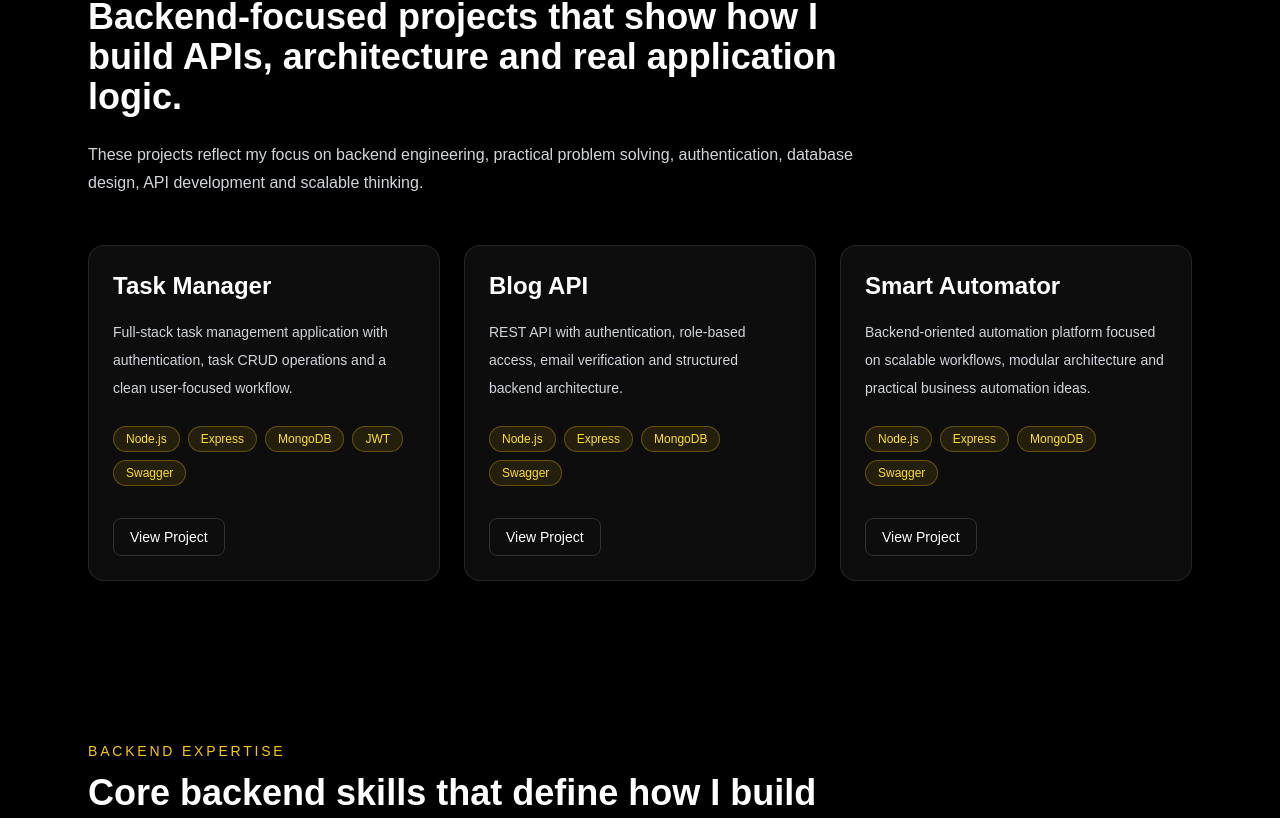
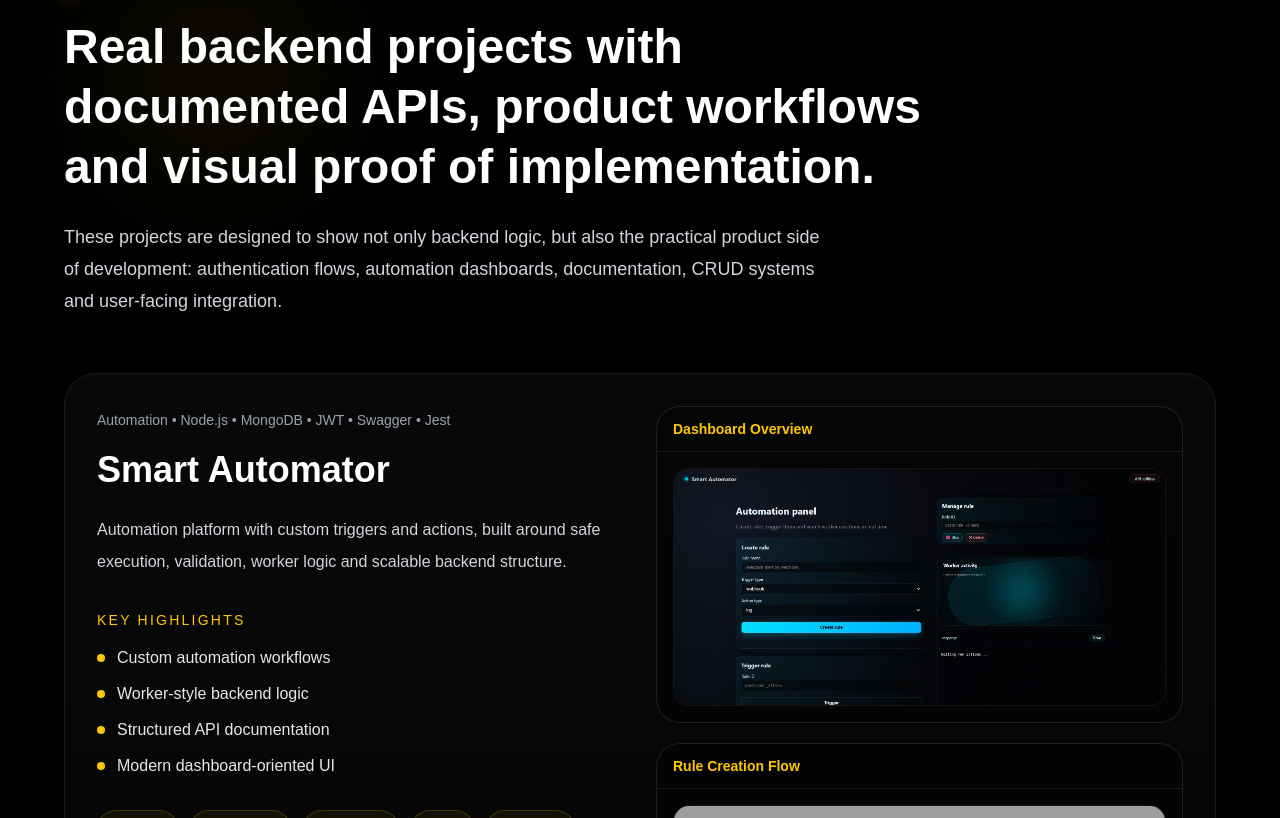
Before and after one commit to AndriyAtWork25/portfolio-next, a Next.js app: page / in a window 1280 px wide. Shown: the part 1222-2040 px from the top of the page. Built offline with nearby package versions, Linux system fonts and the light colour scheme; grey boxes are pictures that could not be loaded.

Commit message:
feat: redisign projects section with showcase cards

```diff
--- a/components/sections/ProjectsSection.tsx
+++ b/components/sections/ProjectsSection.tsx
@@ -1,129 +1,169 @@
-const projects = [
-    {
-        title: "Task Manager",
-        description:
-           "Full-stack task management application with authentication, task CRUD operations and a clean user-focused workflow.",
-           techStack: ["Node.js", "Express", "MongoDB", "JWT", "Swagger"],
-           githubUrl: "https://github.com/AndriyAtWork25/TaskManagerAPI",
-    },
-    {
-        title: "Blog API",
-        description:
-           "REST API with authentication, role-based access, email verification and structured backend architecture.",
-           techStack: ["Node.js", "Express", "MongoDB", "Swagger"],
-           githubUrl: "https://github.com/AndriyAtWork25/Detective-blog.git",
-    },
-    {
-        title: "Smart Automator",
-        description:
-           "Backend-oriented automation platform focused on scalable workflows, modular architecture and practical business automation ideas.",
-           techStack: ["Node.js", "Express", "MongoDB", "Swagger"],
-              githubUrl: "https://github.com/AndriyAtWork25/smart-task-automator.git",
-    },
-];
+import Image from "next/image";
+import { projects } from "@/data/projects";
 
-// Das hier ist die Haupt-Komponente für die komplette Projects Section.
-// Diese Funktion gibt JSX zurück, also die UI, die im Browser gerendert wird.
+/*
+  Neue Projects Section:
+  - deutlich hochwertiger
+  - große Showcase Cards
+  - echte Screenshots + GIFs
+  - modernes Layout statt einfacher Mini-Karten
+*/
+
 export default function ProjectsSection() {
   return (
-    // <section> ist ein semantisches HTML-Element.
-    // Wir geben ihr eine id="projects", damit wir von der Navbar aus
-    // mit href="#projects" direkt hierher springen können.
-    <section id="projects" className="bg-black text-white">
+    <section id="projects" className="relative bg-black text-white">
+      {/* Hintergrund-Layer für mehr Tiefe */}
+      <div className="pointer-events-none absolute inset-0">
+        <div className="tech-grid absolute inset-0 opacity-25" />
+        <div className="absolute left-[8%] top-20 h-56 w-56 rounded-full bg-yellow-500/6 blur-3xl" />
+      </div>
+
+      <div className="container-shell section-space relative">
+
+        {/* Kleine obere Beschriftung */}
+        <div className="mb-4 flex items-center gap-3">
+          <div className="h-3 w-3 rounded-full bg-yellow-400 shadow-[0_0_20px_rgba(212,160,23,0.5)]" />
+          <p className="text-sm font-semibold uppercase tracking-[0.22em] text-white">
+            Projects
+          </p>
+        </div>
+
+        {/* Große Überschrift */}
+        <h2 className="max-w-4xl text-3xl font-bold leading-tight md:text-5xl">
+          Real backend projects with documented APIs, product workflows and visual proof of implementation.
+        </h2>
+
+        {/* Beschreibung */}
+        <p className="mt-6 max-w-3xl text-lg leading-8 text-gray-300">
+          These projects are designed to show not only backend logic, but also
+          the practical product side of development: authentication flows,
+          automation dashboards, documentation, CRUD systems and user-facing integration.
+        </p>
+
+        {/* Abstand nach oben vor den Cards */}
+        <div className="mt-14 space-y-10">
 
           {/*
-        Dieser Container sorgt dafür:
-        - maximale Breite (max-w-6xl)
-        - zentrierte Position (mx-auto)
-        - Innenabstand links/rechts (px-6)
-        - oben/unten Abstand (py-20)
+            Wir rendern jede große Project Card dynamisch.
+            index nutzen wir hier für Layout-Variation:
+            bei jeder zweiten Card drehen wir das Innenlayout.
           */}
-      <div className="mx-auto max-w-6xl px-6 py-20">
+          {projects.map((project, index) => {
+            const isReversed = index % 2 === 1;
 
-        {/* Kleine obere Section-Beschriftung */}
-        <p className="mb-3 text-sm uppercase tracking-[0.2em] text-yellow-400">
-          Featured Projects
+            return (
+              <article
+                key={project.title}
+                className="soft-card overflow-hidden rounded-[2rem] p-6 md:p-8"
+              >
+                <div
+                  className={`grid items-start gap-8 xl:grid-cols-2 ${
+                    isReversed ? "xl:[&>*:first-child]:order-2 xl:[&>*:last-child]:order-1" : ""
+                  }`}
+                >
+
+                  {/* ================= TEXT SIDE ================= */}
+                  <div>
+                    {/* Kleine Kategorie-Zeile */}
+                    <p className="text-sm leading-7 text-gray-400">
+                      {project.eyebrow}
                     </p>
 
-        {/* Hauptüberschrift der Section */}
-        <h2 className="max-w-3xl text-3xl font-bold md:text-4xl">
-          Backend-focused projects that show how I build APIs, architecture and real application logic.
-        </h2>
-
-        {/* Unterstützender Erklärungstext unter der Überschrift */}
-        <p className="mt-6 max-w-3xl text-gray-300 leading-7">
-          These projects reflect my focus on backend engineering, practical problem solving,
-          authentication, database design, API development and scalable thinking.
-        </p>
-
-        {/*
-          Grid = Rasterlayout
-          - auf kleinen Geräten: 1 Spalte
-          - ab md (mittelgroß): 2 Spalten
-          - ab xl (größer): 3 Spalten
-          gap-6 = Abstand zwischen den Karten
-        */}
-        <div className="mt-12 grid grid-cols-1 gap-6 md:grid-cols-2 xl:grid-cols-3">
-
-          {/*
-            .map() geht durch jedes Projekt im Array
-            und erstellt für jedes Projekt eine Card.
-
-            project = aktuelles Element aus dem Array
-            index = Position im Array (0, 1, 2 ...)
-          */}
-          {projects.map((project, index) => (
-
-            // article ist semantisch passend für eigenständigen Inhalt
-            <article
-              key={index}
-              className="rounded-2xl border border-white/10 bg-white/5 p-6 transition hover:border-yellow-400/40 hover:bg-white/10"
-            >
-              {/* Projekttitel */}
-              <h3 className="text-2xl font-semibold text-white">
+                    {/* Titel */}
+                    <h3 className="mt-4 text-3xl font-bold text-white md:text-4xl">
                       {project.title}
                     </h3>
 
-              {/* Projektbeschreibung */}
-              <p className="mt-4 text-sm leading-7 text-gray-300">
+                    {/* Beschreibung */}
+                    <p className="mt-6 max-w-2xl text-base leading-8 text-gray-300">
                       {project.description}
                     </p>
 
-              {/*
-                Bereich für Tech Stack Badges
-                flex-wrap sorgt dafür, dass die kleinen Tags umbrechen,
-                wenn horizontal kein Platz mehr ist.
-              */}
-              <div className="mt-6 flex flex-wrap gap-2">
+                    {/* Highlights */}
+                    <div className="mt-8">
+                      <p className="text-sm uppercase tracking-[0.16em] text-yellow-400">
+                        Key Highlights
+                      </p>
 
-                {/*
-                  Noch ein .map():
-                  Wir gehen jetzt durch das techStack-Array jedes Projekts.
-                  Für jeden Begriff bauen wir ein kleines Badge.
-                */}
-                {project.techStack.map((tech, techIndex) => (
+                      <ul className="mt-4 space-y-3">
+                        {project.highlights.map((highlight) => (
+                          <li
+                            key={highlight}
+                            className="flex items-start gap-3 text-gray-200"
+                          >
+                            {/* Goldener Punkt */}
+                            <span className="mt-2 h-2 w-2 rounded-full bg-yellow-400" />
+                            <span>{highlight}</span>
+                          </li>
+                        ))}
+                      </ul>
+                    </div>
+
+                    {/* Tech badges */}
+                    <div className="mt-8 flex flex-wrap gap-3">
+                      {project.stack.map((tech) => (
                         <span
-                    key={techIndex}
-                    className="rounded-full border border-yellow-400/30 bg-yellow-400/10 px-3 py-1 text-xs font-medium text-yellow-300"
+                          key={tech}
+                          className="rounded-full border border-yellow-400/20 bg-yellow-400/6 px-4 py-2 text-sm text-yellow-200"
                         >
                           {tech}
                         </span>
                       ))}
                     </div>
 
-              {/* Bereich für den GitHub-Link */}
-              <div className="mt-8">
+                    {/* Buttons */}
+                    <div className="mt-10 flex flex-wrap gap-4">
                       <a
                         href={project.githubUrl}
                         target="_blank"
                         rel="noopener noreferrer"
-                  className="inline-flex items-center rounded-lg border border-white/15 px-4 py-2 text-sm font-medium text-white transition hover:border-white hover:bg-white hover:text-black"
+                        className="gold-glow rounded-2xl border border-yellow-400/30 bg-gradient-to-br from-yellow-400 to-yellow-600 px-6 py-3 font-semibold text-black transition duration-300 hover:scale-[1.03] hover:shadow-[0_0_35px_rgba(212,160,23,0.35)]"
                       >
-                  View Project
+                        View GitHub
+                      </a>
+
+                      <a
+                        href="#contact"
+                        className="rounded-2xl border border-white/10 bg-white/4 px-6 py-3 font-medium text-white transition duration-300 hover:border-yellow-400/30 hover:bg-white/8 hover:text-yellow-300"
+                      >
+                        Ask About Project
                       </a>
                     </div>
+                  </div>
+
+                  {/* ================= VISUAL SIDE ================= */}
+                  <div className="grid gap-5 sm:grid-cols-2 xl:grid-cols-1">
+                    {project.previewImages.map((image) => (
+                      <div
+                        key={image.src}
+                        className="overflow-hidden rounded-[1.5rem] border border-white/10 bg-black/30"
+                      >
+                        {/* Label oberhalb des Bildinhalts */}
+                        <div className="border-b border-white/8 px-4 py-3">
+                          <p className="text-sm font-semibold text-yellow-400">
+                            {image.label}
+                          </p>
+                        </div>
+
+                        {/* Bild / GIF */}
+                        <div className="p-4">
+                          <div className="overflow-hidden rounded-[1rem] border border-white/8 bg-black">
+                            <Image
+                              src={image.src}
+                              alt={image.alt}
+                              width={1400}
+                              height={900}
+                              className="h-auto w-full object-cover transition duration-500 hover:scale-[1.02]"
+                            />
+                          </div>
+                        </div>
+                      </div>
+                    ))}
+                  </div>
+                </div>
               </article>
-          ))}
+            );
+          })}
         </div>
       </div>
     </section>
--- /dev/null
+++ b/data/projects.ts
@@ -0,0 +1,120 @@
+/*
+  Diese Datei enthält nur die Projektdaten.
+  Vorteil:
+  - saubere Trennung von Daten und UI
+  - leichter wartbar
+  - später auch für Detailseiten wiederverwendbar
+*/
+
+export type ProjectShowcase = {
+  title: string;
+  eyebrow: string;
+  description: string;
+  stack: string[];
+  githubUrl: string;
+  liveUrl?: string;
+  highlights: string[];
+  previewImages: {
+    src: string;
+    alt: string;
+    label: string;
+  }[];
+};
+
+export const projects: ProjectShowcase[] = [
+  {
+    title: "Smart Automator",
+    eyebrow: "Automation • Node.js • MongoDB • JWT • Swagger • Jest",
+    description:
+      "Automation platform with custom triggers and actions, built around safe execution, validation, worker logic and scalable backend structure.",
+    stack: ["Node.js", "TypeScript", "MongoDB", "JWT", "Swagger", "Jest"],
+    githubUrl: "https://github.com/AndriyAtWork25/smart-automator",
+    highlights: [
+      "Custom automation workflows",
+      "Worker-style backend logic",
+      "Structured API documentation",
+      "Modern dashboard-oriented UI",
+    ],
+    previewImages: [
+      {
+        src: "/projects/smart-automator-overview.jpeg",
+        alt: "Smart Automator dashboard overview",
+        label: "Dashboard Overview",
+      },
+      {
+        src: "/projects/smart-api-preview1.gif",
+        alt: "Smart Automator rule creation preview",
+        label: "Rule Creation Flow",
+      },
+      {
+        src: "/projects/smart-api-preview2.gif",
+        alt: "Smart Automator API documentation preview",
+        label: "Swagger Documentation",
+      },
+    ],
+  },
+
+  {
+    title: "Task Manager API",
+    eyebrow: "REST • Node.js • Express • MongoDB • JWT • Swagger",
+    description:
+      "Secure CRUD API for managing tasks with authentication, input validation, modular backend structure and a polished frontend workflow.",
+    stack: ["Node.js", "Express", "MongoDB", "JWT", "Swagger", "Docker"],
+    githubUrl: "https://github.com/AndriyAtWork25/js-task-manager",
+    highlights: [
+      "JWT authentication",
+      "Task CRUD operations",
+      "Swagger API docs",
+      "User-focused task workflow",
+    ],
+    previewImages: [
+      {
+        src: "/projects/taskmanager-preview.jpeg",
+        alt: "Task Manager login screen",
+        label: "App Overview",
+      },
+      {
+        src: "/projects/taskmanager-preview.gif",
+        alt: "Task Manager interaction preview",
+        label: "Authentication Flow",
+      },
+      {
+        src: "/projects/taskmanager-preview2.gif",
+        alt: "Task Manager second interaction preview",
+        label: "Live Usage Preview",
+      },
+    ],
+  },
+
+  {
+    title: "Blog API",
+    eyebrow: "Blog • JWT • SendGrid • MongoDB • Swagger",
+    description:
+      "RESTful blog backend with email verification, role-based access, API documentation and practical authentication architecture.",
+    stack: ["Node.js", "Express", "MongoDB", "JWT", "SendGrid", "Swagger"],
+    githubUrl: "https://github.com/AndriyAtWork25/blog-api",
+    highlights: [
+      "Email verification flow",
+      "Role-based access logic",
+      "Documented REST API",
+      "Integrated blog frontend workflow",
+    ],
+    previewImages: [
+      {
+        src: "/projects/blog-api-preview.jpeg",
+        alt: "Blog API UI preview",
+        label: "Blog Interface",
+      },
+      {
+        src: "/projects/blogapi-preview.gif",
+        alt: "Blog API preview gif",
+        label: "Documentation Flow",
+      },
+      {
+        src: "/projects/blogapi-preview3.gif",
+        alt: "Blog API additional gif preview",
+        label: "API Interaction",
+      },
+    ],
+  },
+];
```
Also changed, not shown: public/projects/smart-automator-overview.jpeg (renamed from public/projects/smart-automator overview.jpeg). Lines whose indentation alone changed are shown as unchanged.
